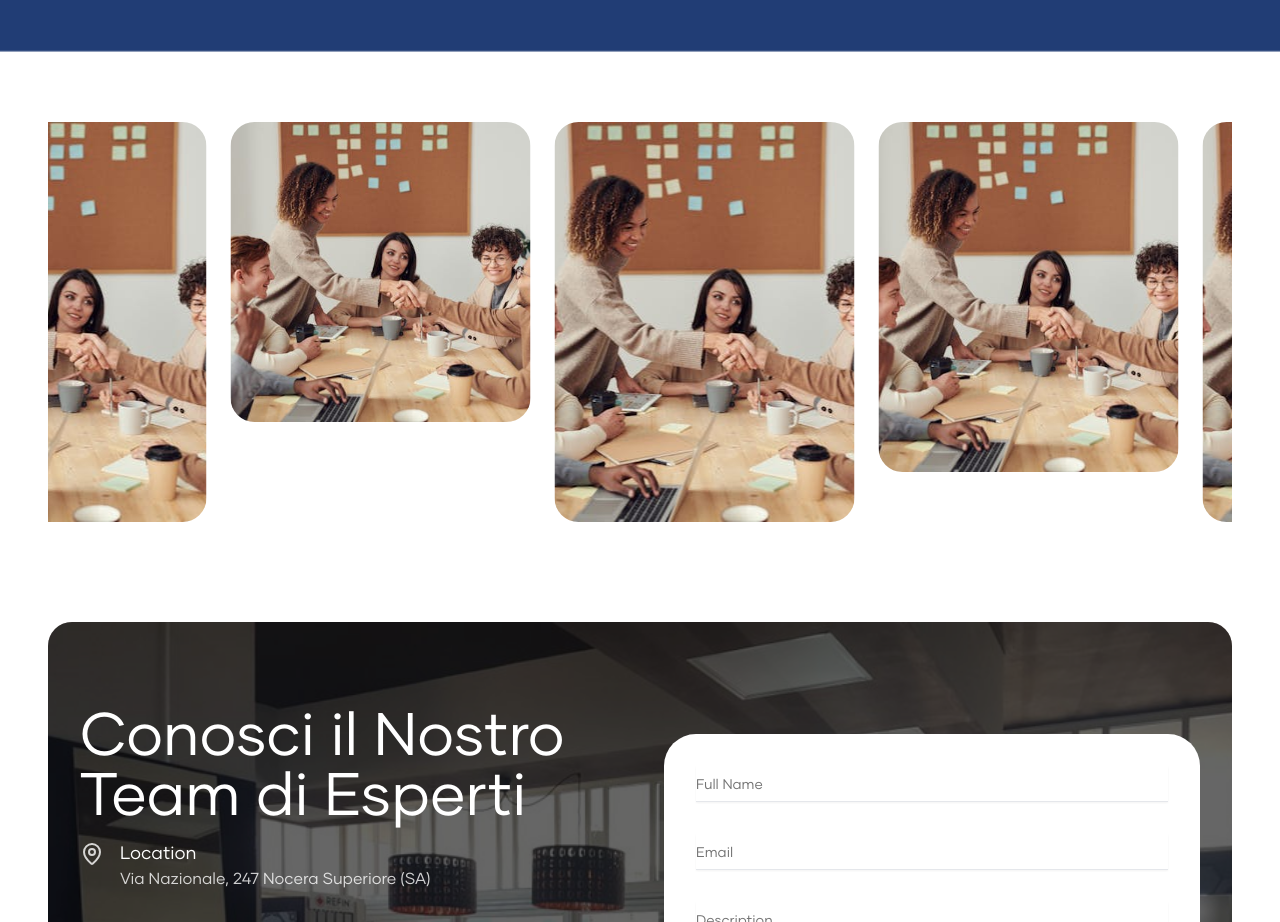
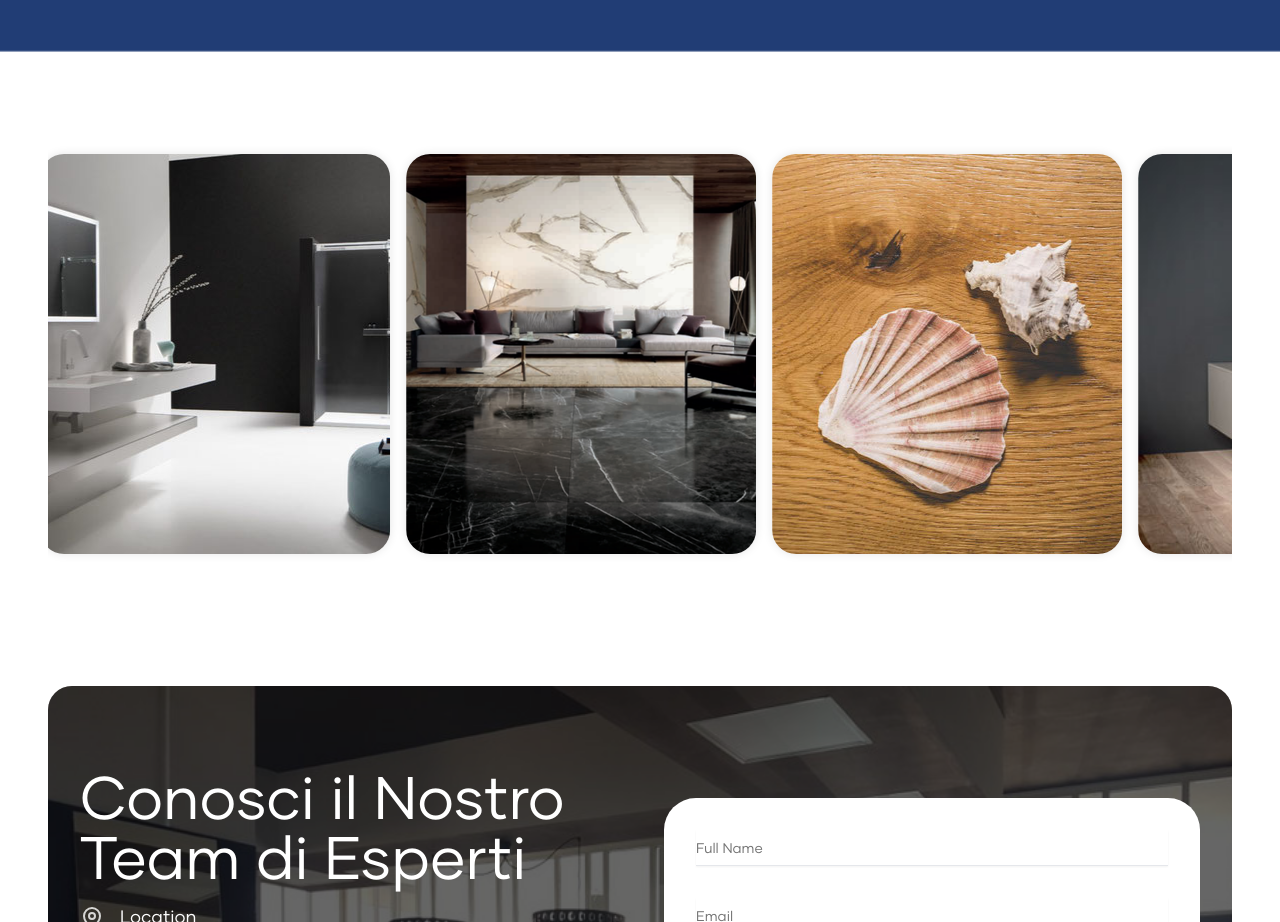
Before and after one commit to gerardonastri/Contact-Arredo, a Next.js app: page /about in a window 1280 px wide. Shown: the part 1500-2422 px from the top of the page. Built offline with nearby package versions, Linux system fonts and the light colour scheme.

Commit message:
about slider

```diff
--- a/app/(root)/about/_components/carousel.tsx
+++ b/app/(root)/about/_components/carousel.tsx
@@ -1,79 +1,78 @@
 "use client";
 
-import * as React from "react";
-import { motion, useAnimationFrame } from "framer-motion";
-import { wrap } from "@motionone/utils";
-import { cn } from "@/lib/utils";
+import { useRef } from "react";
+import Image from "next/image";
+import {
+  motion,
+  useAnimationFrame,
+  useMotionValue,
+  useSpring,
+  useTransform,
+} from "framer-motion";
 
 const images = [
-  "/images/team.jpeg",
-  "/images/team.jpeg",
-  "/images/team.jpeg",
-  "/images/team.jpeg",
+  "/categories/cat-1.png",
+  "/categories/cat-2.jpg",
+  "/categories/cat-3.jpg",
+  "/categories/cat-4.jpg",
+  "/categories/cat-5.jpg",
+  "/categories/cat-6.jpg",
+  "/categories/cat-1.png",
+  "/categories/cat-2.jpg",
+  "/categories/cat-3.jpg",
+  "/categories/cat-4.jpg",
+  "/categories/cat-5.jpg",
+  "/categories/cat-6.jpg",
 ];
 
-export default function Carousel() {
-  const [loopImages, setLoopImages] = React.useState(images);
-  const carouselRef = React.useRef<HTMLDivElement>(null);
-  const [carouselWidth, setCarouselWidth] = React.useState(0);
-  const [scrollX, setScrollX] = React.useState(0);
+export default function InfiniteCarousel() {
+  const baseVelocity = -0.7; // Reduced from -2 to -0.5 for slower movement
+  const baseX = useMotionValue(0);
+  const smoothVelocity = useSpring(baseVelocity, {
+    damping: 50,
+    stiffness: 400,
+  });
+  useTransform(smoothVelocity, [0, 1000], [0, 5], {
+    clamp: false,
+  });
+  const x = useTransform(
+    baseX,
+    (v) => `${wrap(-50, -50 + 100 / images.length, v)}%`
+  );
 
-  React.useEffect(() => {
-    if (carouselRef.current) {
-      setCarouselWidth(carouselRef.current.scrollWidth);
-    }
-    setLoopImages([...images, ...images]); // Duplicate images for seamless loop
-  }, []);
-
-  useAnimationFrame(() => {
-    const wrappedScroll = wrap(0, -carouselWidth / 2, scrollX);
-    setScrollX(wrappedScroll - 0.5); // Adjust speed here
+  const directionFactor = useRef<number>(1);
+  useAnimationFrame((t, delta) => {
+    const moveBy = directionFactor.current * baseVelocity * (delta / 1000);
+    baseX.set(baseX.get() + moveBy);
   });
 
+  function wrap(min: number, max: number, v: number) {
+    const rangeSize = max - min;
+    return ((((v - min) % rangeSize) + rangeSize) % rangeSize) + min;
+  }
+
   return (
-    <div className="relative max-w-[1700px] mx-auto px-6 overflow-hidden">
-      <motion.div ref={carouselRef} className="flex" style={{ x: scrollX }}>
-        {loopImages.map((src, index) => (
-          <div
-            key={index}
-            className={cn("relative flex-[0_0_auto] min-w-0 pl-6", {
-              "mr-4": index === loopImages.length - 1,
-            })}
-          >
-            <div
-              className={cn("relative", {
-                "h-[400px]": index % 4 === 0 || index % 4 === 2,
-                "h-[300px]": index % 4 === 1,
-                "h-[350px]": index % 4 === 3,
-              })}
+    <div className="w-full overflow-hidden bg-transparent">
+      <div className="relative py-8">
+        <motion.div className="flex gap-4 w-max" style={{ x }}>
+          {[...images, ...images].map((src, index) => (
+            <motion.div
+              key={index}
+              className="relative w-[280px] sm:w-[320px] md:w-[350px] h-[350px] md:h-[400px] aspect-[4/3] rounded-3xl overflow-hidden flex-shrink-0"
+              style={{
+                boxShadow: "0 0 10px rgba(0,0,0,0.1)",
+              }}
             >
-              <img
+              <Image
                 src={src}
-                alt={`Carousel image ${(index % 4) + 1}`}
-                className="w-[300px] h-full object-cover rounded-3xl"
+                alt={`Business scene ${index + 1}`}
+                fill
+                className="object-cover"
               />
-              {/* {index < loopImages.length - 1 && (
-                <svg
-                  className="absolute top-1/2 -right-8 transform -translate-y-1/2 z-10"
-                  width="64"
-                  height="100"
-                  viewBox="0 0 64 100"
-                  fill="none"
-                  xmlns="http://www.w3.org/2000/svg"
-                >
-                  <path
-                    d="M5 0 Q 32 50 5 100"
-                    stroke="currentColor"
-                    strokeWidth="2"
-                    strokeDasharray="4 4"
-                    className="text-gray-300"
-                  />
-                </svg>
-              )} */}
-            </div>
-          </div>
-        ))}
-      </motion.div>
+            </motion.div>
+          ))}
+        </motion.div>
+      </div>
     </div>
   );
 }
--- a/app/(root)/about/page.tsx
+++ b/app/(root)/about/page.tsx
@@ -7,7 +7,7 @@ import AboutForm from "./_components/about-form";
 const About = () => {
   return (
     <main className="pt-[20px] md:pt-[80px]">
-      <div className="px-[3rem] max-w-[1700px] mx-auto">
+      <div className="px-[1.5rem] sm:px-[3rem] max-w-[1700px] mx-auto">
         <h2 className="text-3xl md:text-6xl font-glimerBold">
           Contact arredo,{" "}
           <span className="text-[#213D75]">
@@ -31,7 +31,7 @@ const About = () => {
       <div className="relative lg:px-[3rem] max-w-[1700px] mx-auto mt-12 lg:mt-[250px] z-[2]">
         <Culture />
       </div>
-      <div className="mt-[100px] md:mt-[200px] px-[3rem] max-w-[1700px] mx-auto">
+      <div className="mt-[100px] md:mt-[200px] px-[1.5rem] sm:px-[3rem] max-w-[1700px] mx-auto">
         <Carousel />
       </div>
       <div className="mt-[100px]">
```
